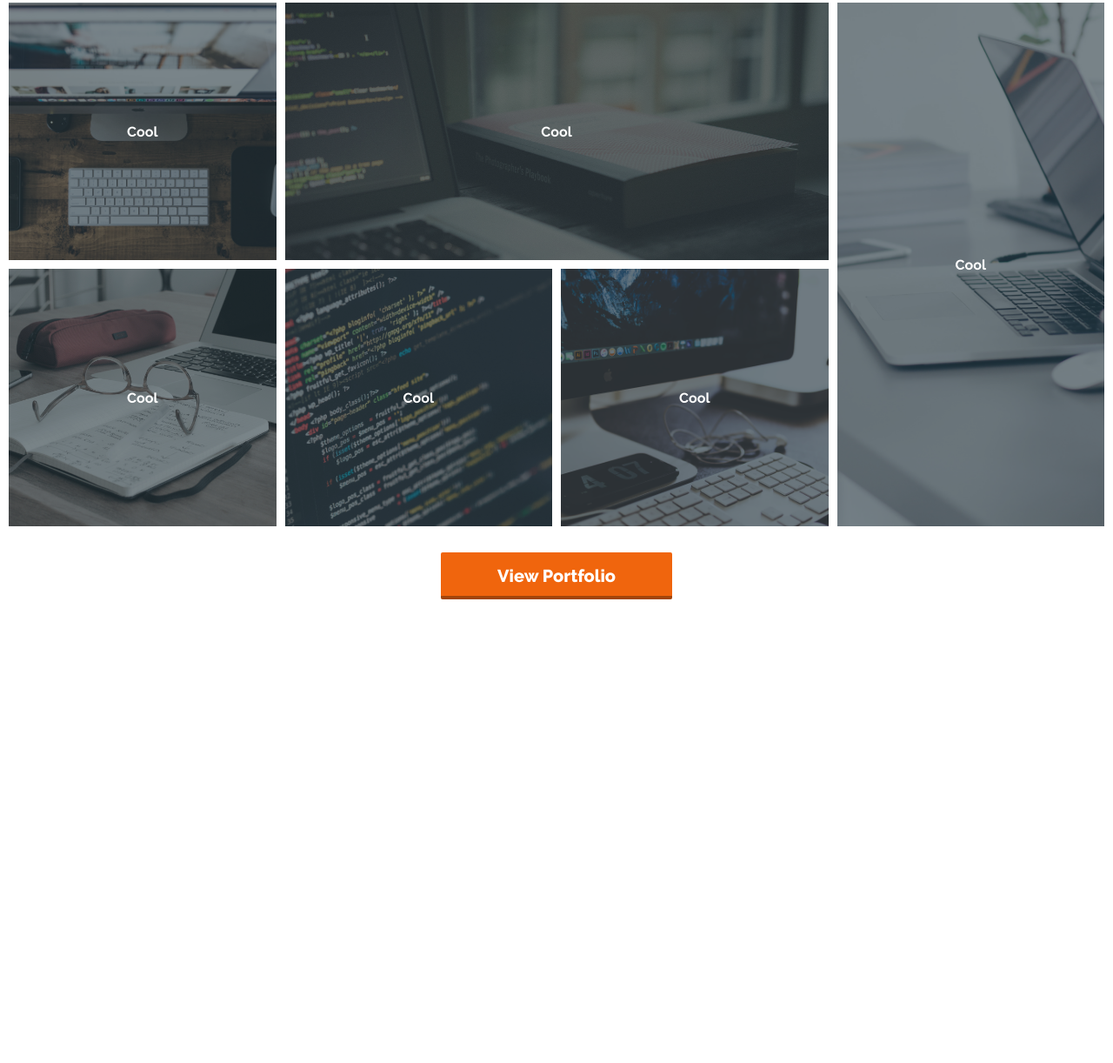
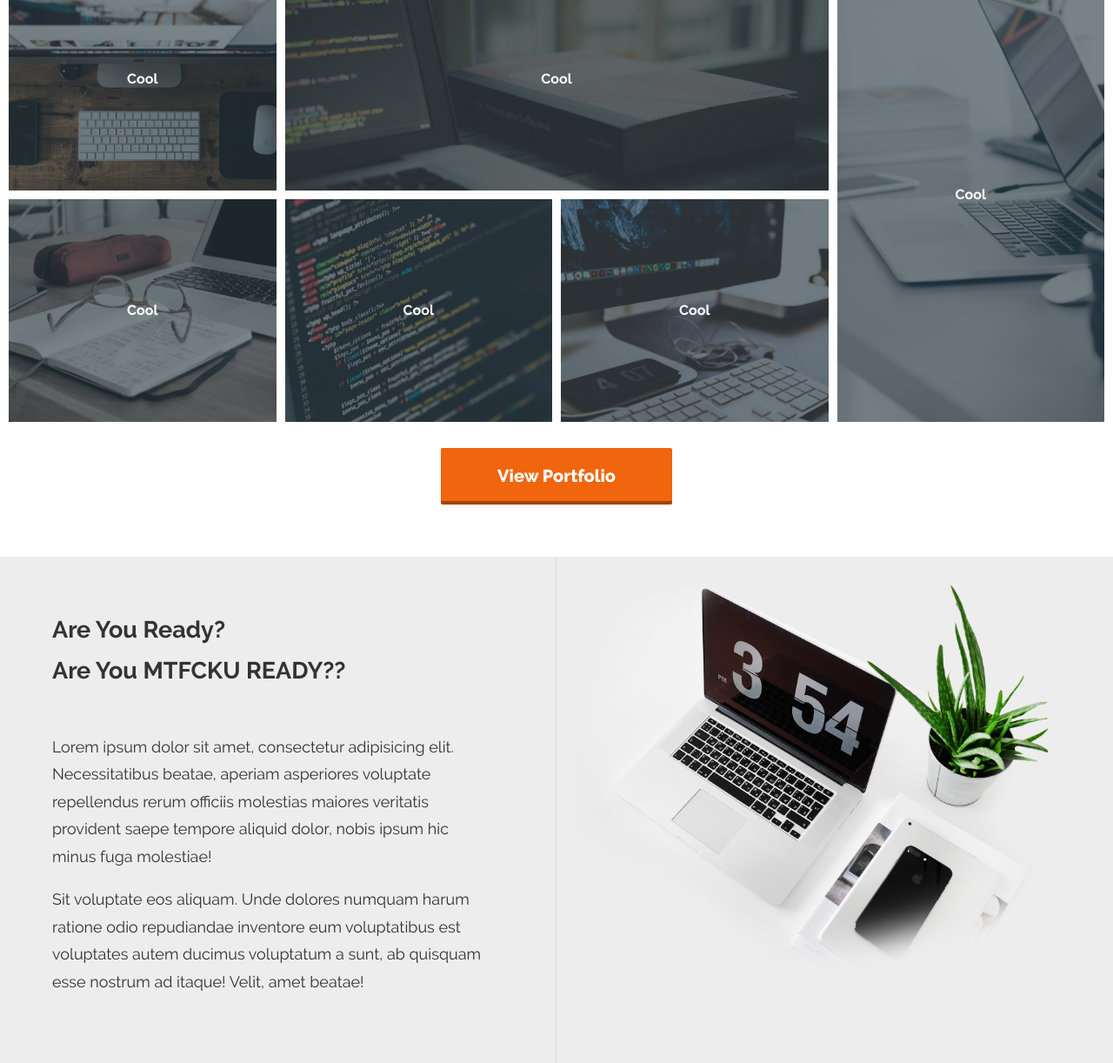
Before and after one commit to develeperaul/gridCreate, a website built with webpack: page src/index.html in a window 1280 px wide. Shown: the part 1113-2335 px from the top of the page at 87% size. Before the commit the page ends 1862 px from the top, so only its background shows below. Built offline with nearby package versions, Linux system fonts and the light colour scheme; files whose address does not match are found by name.

Commit message:
ready section сверстан

```diff
--- a/src/index.html
+++ b/src/index.html
@@ -32,5 +32,21 @@
 
 
     </section>
+
+    <section class="ready-section landing-sectionn">
+        <div class="container grid">
+            <div class="ready-left">
+                <h2>
+                    Are You Ready?<br/>
+                    Are You MTFCKU READY??
+                </h2>
+                <p>Lorem ipsum dolor sit amet, consectetur adipisicing elit. Necessitatibus beatae, aperiam asperiores voluptate repellendus rerum officiis molestias maiores veritatis provident saepe tempore aliquid dolor, nobis ipsum hic minus fuga molestiae!</p>
+                <p>Sit voluptate eos aliquam. Unde dolores numquam harum ratione odio repudiandae inventore eum voluptatibus est voluptates autem ducimus voluptatum a sunt, ab quisquam esse nostrum ad itaque! Velit, amet beatae!</p>
+            </div>
+            <div class="ready-right">
+                <img src="img/example.jpg" alt="example" class="img-responsive">
+            </div>
+        </div>
+    </section>
 </body>
 </html>
--- /dev/null
+++ b/src/scss/_base.scss
@@ -0,0 +1,31 @@
+*{
+	box-sizing: border-box;
+	&:before, &:after{
+		box-sizing: border-box;
+	}
+
+}
+
+
+html, body {
+	height: 100%;
+}
+
+
+body{
+	font-size: 16px;
+	min-width: 320px;
+	position: relative;
+	line-height: 1.75;
+	font-family: raleway-grid, sans-serif;
+	overflow-x: hidden;
+	opacity: 1;
+	color: #333;
+}
+.img-responsive{
+	display: block;
+	max-width: 100%;
+	height: auto;
+}
+.text-center{
+	text-align: center;}
--- a/src/scss/main.scss
+++ b/src/scss/main.scss
@@ -1,4 +1,5 @@
 // @import "./vendor";
+@import "./base";
 @import "./fonts";
 @import "./vars";
 
@@ -172,3 +173,44 @@ body {
     text-align: center;
     padding: $gutter $gutter 50px;
 }
+
+.container {
+    max-width: 1200px;
+    margin: auto;
+    padding: 0 $gutter;
+}
+
+.landing-section{
+    padding: 80px 0;
+    h2{
+        font-size: 34px;
+        font-weight: 800;
+        color: $dark;
+        line-height: 1.2;
+    }
+}
+
+.ready-section{
+    background-color: $lite;
+    .container{
+        grid-template-columns: 1fr 1fr;
+    }
+}
+
+.ready{
+    &-left{
+        border-right: 1px solid #dadada;
+        font-size: 18px;
+        padding-top: 60px;
+        padding-bottom: 60px;
+        padding-right: 68px;
+        h2{
+            margin-top: 0;
+            margin-bottom: 48px;
+        }
+    }
+    &-right{
+        padding-left: 20px;
+    }
+
+}
```
Also changed, not shown: src/img/example.jpg (renamed from src/assets/img/example.jpg).
